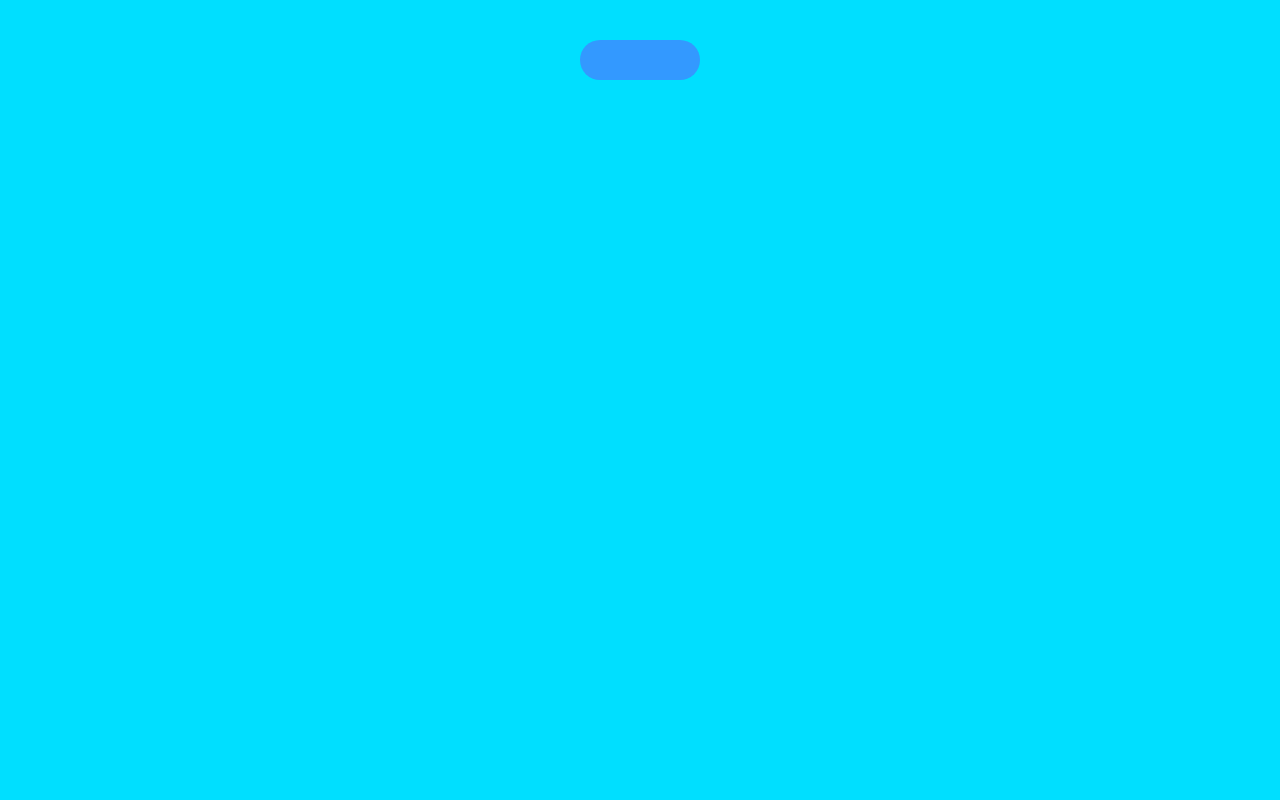
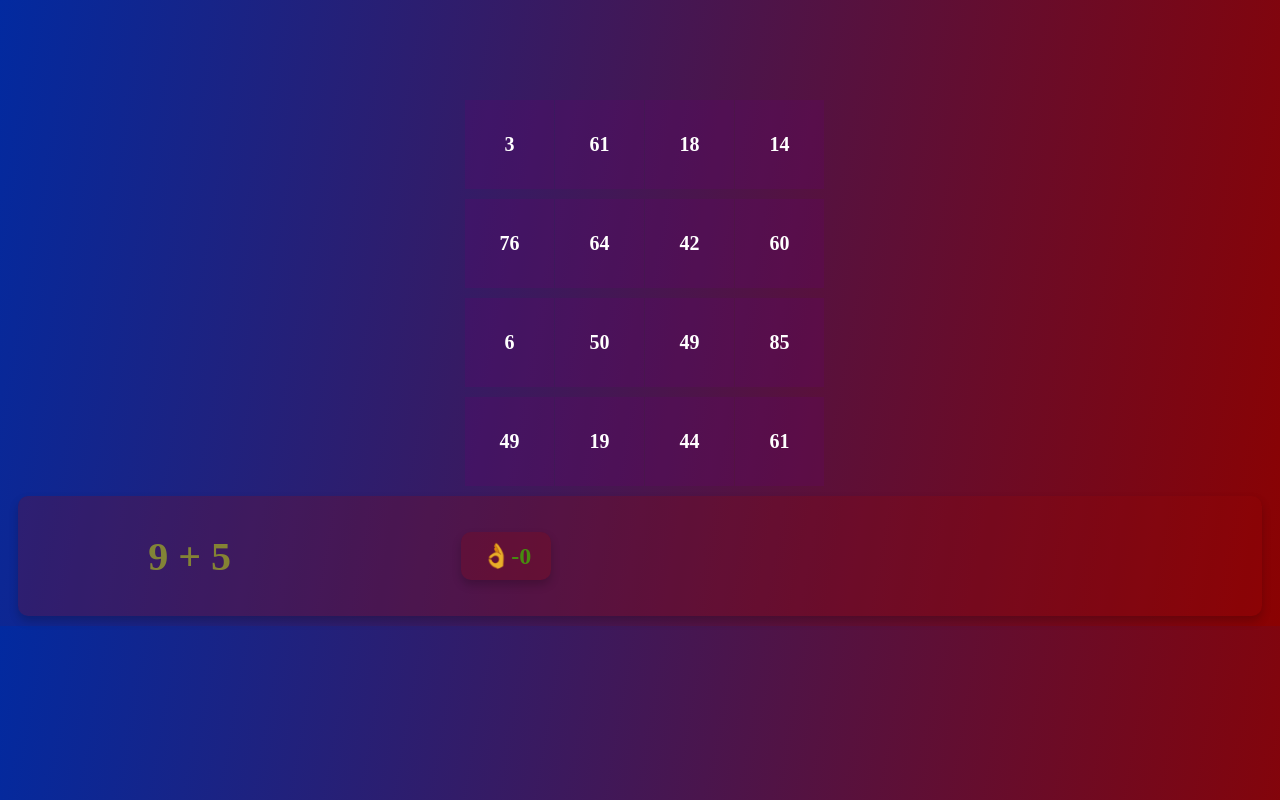
Before and after one commit to OdilovMuhammadAli/math-game, a plain HTML site: page index.html in a window 1280 px wide. Drawn offline with Linux system fonts and the light colour scheme.

Commit message:
add new somthing

```diff
--- a/css/style.css
+++ b/css/style.css
@@ -1,66 +1,44 @@
 body {
-  background: linear-gradient(135deg, #001a67, #690101);
+  background: linear-gradient(100deg, #022aa0, #8b0202);
 }
-body {
-  background: #00dfff;
-  font-family: "Comic Sans MS", sans-serif;
-  display: flex;
-  flex-direction: column;
-  align-items: center;
-  padding-top: 40px;
-  margin: 0;
-}
-
-.task-box {
-  background: #3399ff;
-  color: #ffeb3b;
-  font-size: 4rem;
-  font-weight: bold;
-  padding: 20px 60px;
-  border-radius: 20px;
-  margin-bottom: 20px;
-}
-
-.stats {
-  display: flex;
-  gap: 20px;
-  margin-bottom: 20px;
-}
-
-.stats div {
-  background: #ff6f61;
-  padding: 10px 20px;
-  border-radius: 10px;
-  font-size: 1.2rem;
-  color: #ffeb3b;
-}
-
 .grid {
   display: grid;
   grid-template-columns: repeat(4, 80px);
-  grid-template-rows: repeat(4, 80px);
-  gap: 5px;
+  grid-gap: 10px;
+  justify-content: center;
+  margin-top: 100px;
 }
-
-.cell {
+.card {
+  width: 89px;
+  height: 89px;
+  background-color: rgba(103, 0, 109, 0.219);
+  color: white;
   display: flex;
   justify-content: center;
   align-items: center;
-  font-size: 1.8rem;
+  font-size: 20px;
   font-weight: bold;
-  color: #ffeb3b;
   cursor: pointer;
-  transition: transform 0.1s;
+  transition: 0.3s;
+}
+.score-container {
+  display: flex;
+  justify-content: space-around;
+  align-items: center;
+  background-color: #9406063c;
+  color: #43a009da;
+  padding: 10px 20px;
+  border-radius: 10px;
+  font-size: 24px;
+  font-weight: bold;
+  box-shadow: 0 5px 10px rgba(0, 0, 0, 0.2);
+  margin: 10px;
 }
 
-.cell:hover {
-  transform: scale(1.1);
+.question {
+  font-size: 40px;
+  margin: 20px 0;
+  color: rgba(217, 255, 0, 0.459);
+  font-weight: bold;
+  text-align: center;
 }
-
-.blue {
-  background: #3399ff;
-}
-.yellow {
-  background: #ffeb3b;
-  color: #3399ff;
-}
--- a/index.html
+++ b/index.html
@@ -1,17 +1,22 @@
 <!DOCTYPE html>
-<html lang="ru">
+<html lang="en">
   <head>
     <meta charset="UTF-8" />
     <meta name="viewport" content="width=device-width, initial-scale=1.0" />
-    <title>Math Game</title>
+    <title>Document</title>
     <link rel="stylesheet" href="./css/style.css" />
   </head>
   <body>
-    <div class="task-box">
-      <span id="task"></span>
-    </div>
+    <div id="shochik"></div>
+    <div id="grid" class="grid"></div>
+    <div class="score-container">
+   <div class="question">0 + 0</div>
 
-    <div class="grid" id="grid"></div>
+  <div class="score-container">
+    <span>👌- </span><span class="score">0</span>
+  </div>
+
+  <div id="grid" class="grid"></div>
 
     <script type="module" src="./js/app.js"></script>
   </body>
--- a/js/app.js
+++ b/js/app.js
@@ -6,24 +6,65 @@ import {
   readyRandomNumbers,
 } from "./functions.js";
 
+let score = 0;
+const scoreDisplay = document.querySelector(".score");
+
+function increaseScore() {
+  score++;
+  scoreDisplay.textContent = score;
+}
+
 function init() {
   let a = getRandomNumber(9);
   let b = getRandomNumber(9);
-  const signIndex = getRandomNumber(mathSigns.length - 1);
-  const sign = mathSigns[signIndex];
+  const singsIndex = getRandomNumber(mathSigns.length - 1);
+  const sing = mathSigns[singsIndex];
 
-  if (sign === "/") {
+  if (sing === "/") {
     while (a < b || a % b !== 0) {
       a = getRandomNumber(9);
       b = getRandomNumber(9);
     }
   }
-  const result = calc(`${a}${sign}${b}`);
+
+  const result = calc(`${a}${sing}${b}`);
   const array = getRandomNumberArray(16, result);
   const readyArray = readyRandomNumbers(array, result);
 
-  console.log(readyArray);
-  console.log(`${a}${sign}${b} = ${result}`);
+  const grid = document.getElementById("grid");
+  grid.innerHTML = "";
+
+  const questionDisplay = document.querySelector(".question");
+  questionDisplay.textContent = `${a} ${sing} ${b}`;
+
+  readyArray.forEach((num) => {
+    const card = document.createElement("div");
+    card.classList.add("card");
+    card.innerText = num;
+    grid.appendChild(card);
+
+    card.addEventListener("click", () => {
+      if (num === result) {
+        console.log("Togri javob:", num);
+        card.innerText = "👌";
+        card.style.backgroundColor = "green";
+
+        increaseScore();
+        setTimeout(() => {
+          init();
+        }, 1000);
+      } else {
+        console.log("Notog'ri javob:", num);
+        card.innerText = "🤐";
+        card.style.backgroundColor = "red";
+
+        setTimeout(() => {
+          init();
+        }, 1000);
+      }
+    });
+  });
 }
+
 init();
 setInterval(init, 7000);
```
